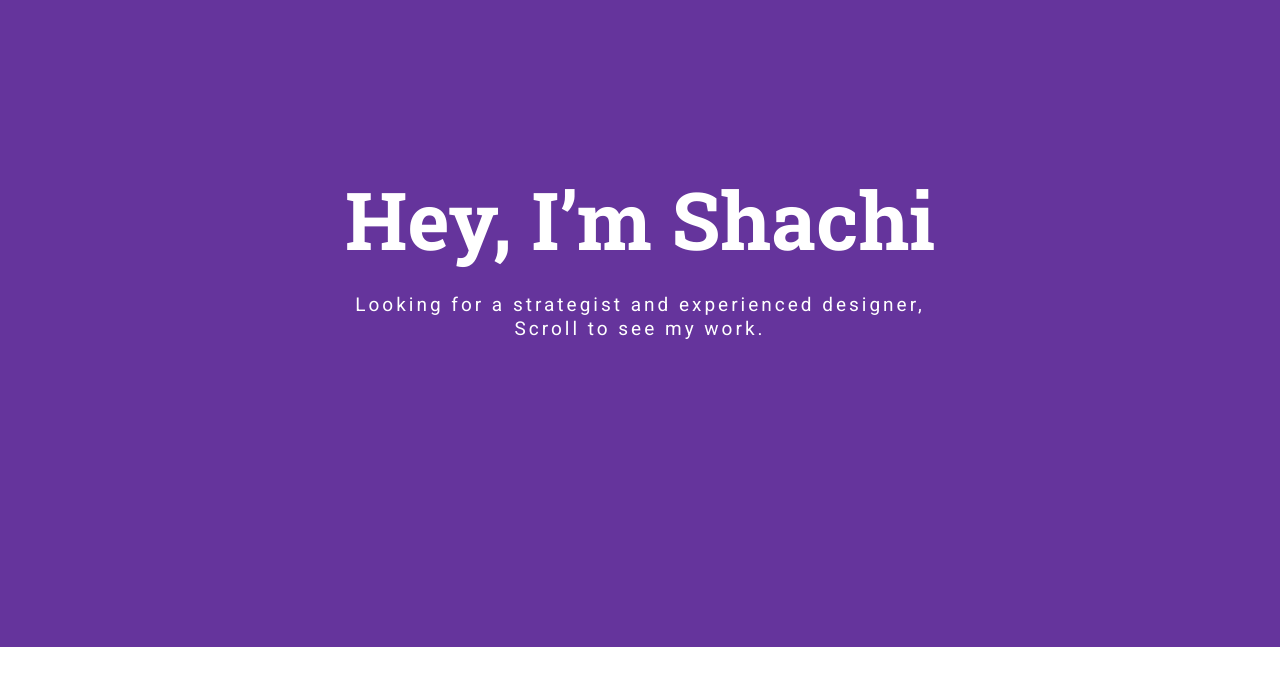
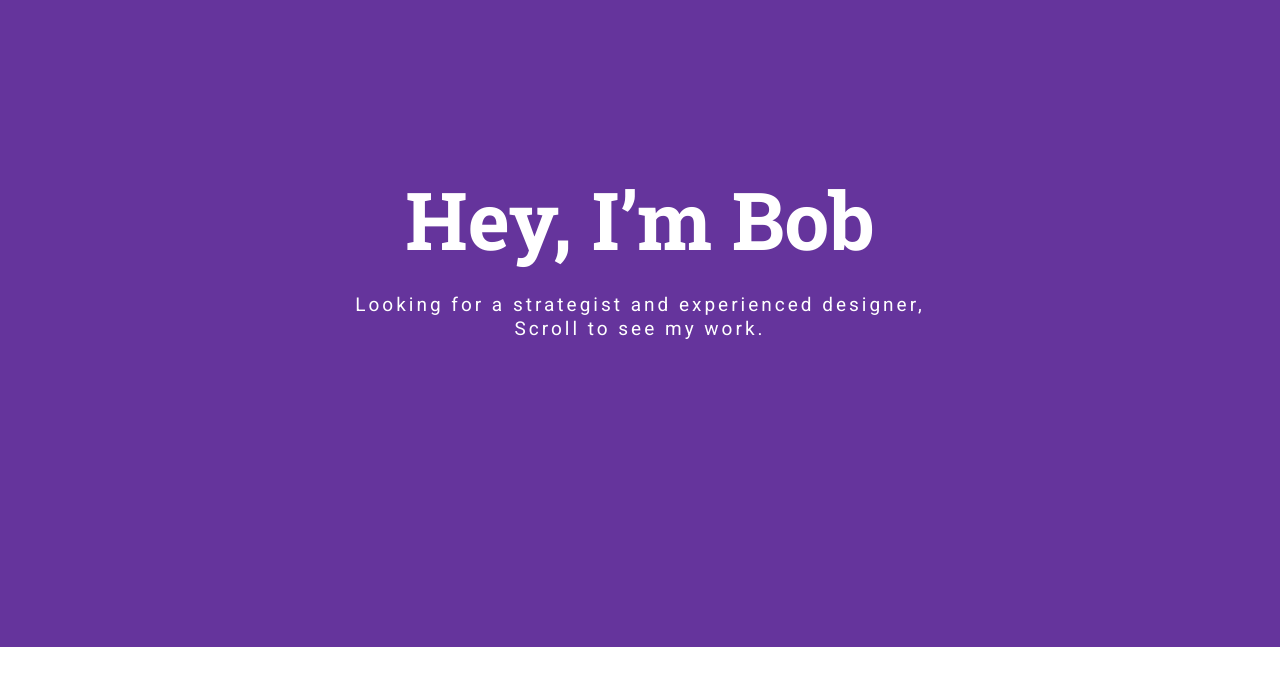
Before and after one commit to GWC-UIUC/salmar-debug, a plain HTML site: page index.html in a window 1280 px wide. Shown: the part 103-800 px from the top of the page. Drawn offline with nearby package versions, Linux system fonts and the light colour scheme.

Commit message:
Changed my name

```diff
--- a/index.html
+++ b/index.html
@@ -40,7 +40,7 @@
   <div class="container">
     <div class="col-md-10 col-md-offset-1">
       <div class="banner-text text-center">
-        <h1>Hey, I’m Shachi</h1>
+        <h1>Hey, I’m Bob</h1>
         <p>Looking for a strategist and experienced designer,<br>
           Scroll to see my work.</p>
         <!-- banner text -->
```
